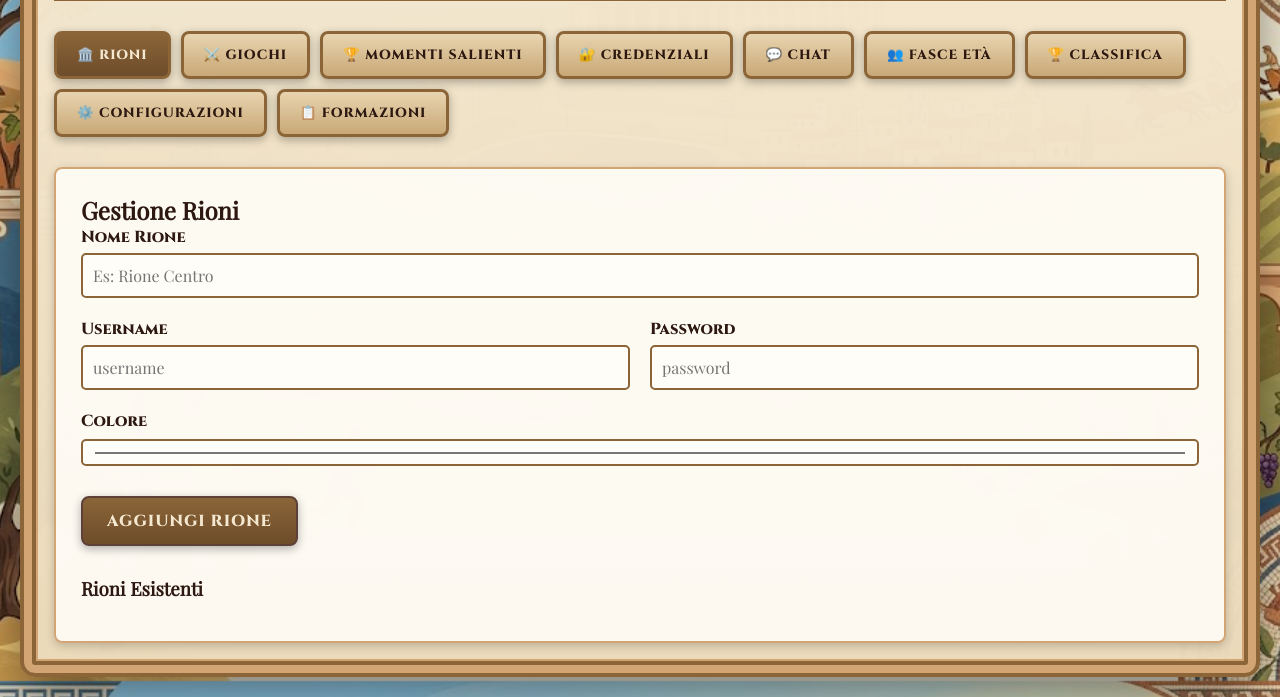
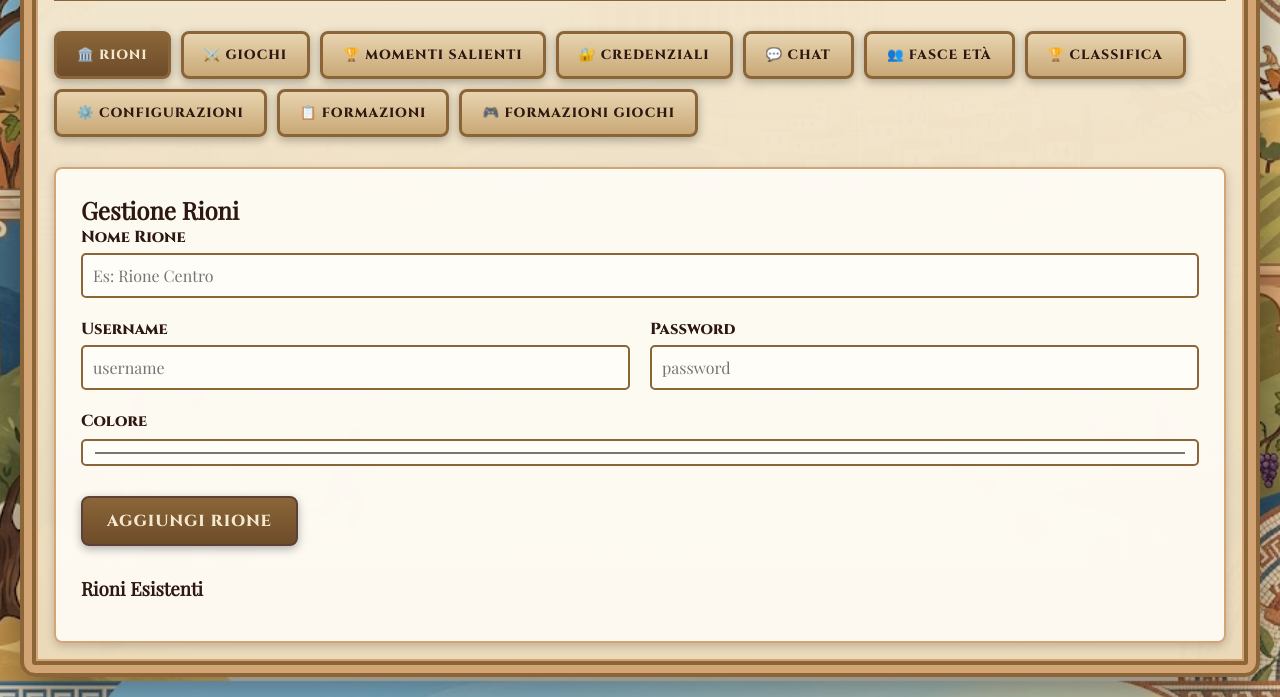
Before and after one commit to depascalisgiacomo2017-lang/taurisaniadiSito, a website built with Vite: page admin_panel.html in a window 1280 px wide. Shown: the part 119-816 px from the top of the page. Built offline with nearby package versions, Linux system fonts and the light colour scheme; some packages are replaced by stand-ins of ours; no server answers; the database is empty; sample sign-in values are in the browser's storage.

Commit message:
Updated admin_panel.html

```diff
--- a/admin_panel.html
+++ b/admin_panel.html
@@ -262,6 +262,7 @@
         <button class="tab" onclick="showSection('classifica')">🏆 Classifica</button>
         <button class="tab" onclick="showSection('config')">⚙️ Configurazioni</button>
         <button class="tab" onclick="showSection('formazioni')">📋 Formazioni</button>
+        <button class="tab" onclick="showSection('formazioni-giochi')">🎮 Formazioni Giochi</button>
     </div>
 
     <div id="rioni" class="section active">
```
